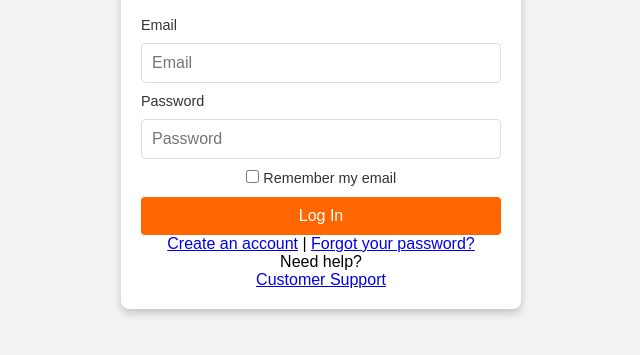
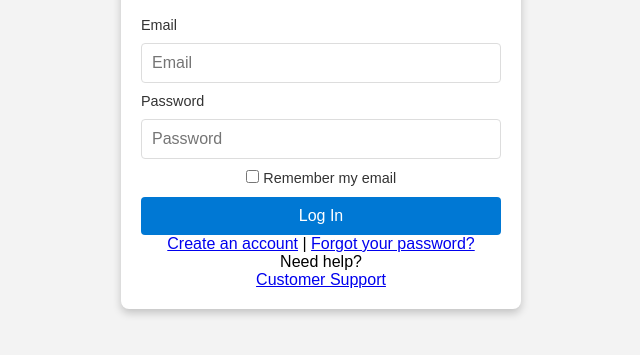
Before and after one commit to li2spade/fedexcustomertax, a plain HTML site: page index.html in a window 1280 px wide. Shown: the part 287-642 px from the top of the page, without its empty margins (319-959 px from the left). Drawn offline with Linux system fonts and the light colour scheme.

Commit message:
Update style.css

```diff
--- a/style.css
+++ b/style.css
@@ -58,7 +58,7 @@ h1 {
 }
 
 .login-button {
-    background-color: #ff6600;
+    background-color: #0078d4;
     color: #fff;
     border: none;
     padding: 10px;
```
